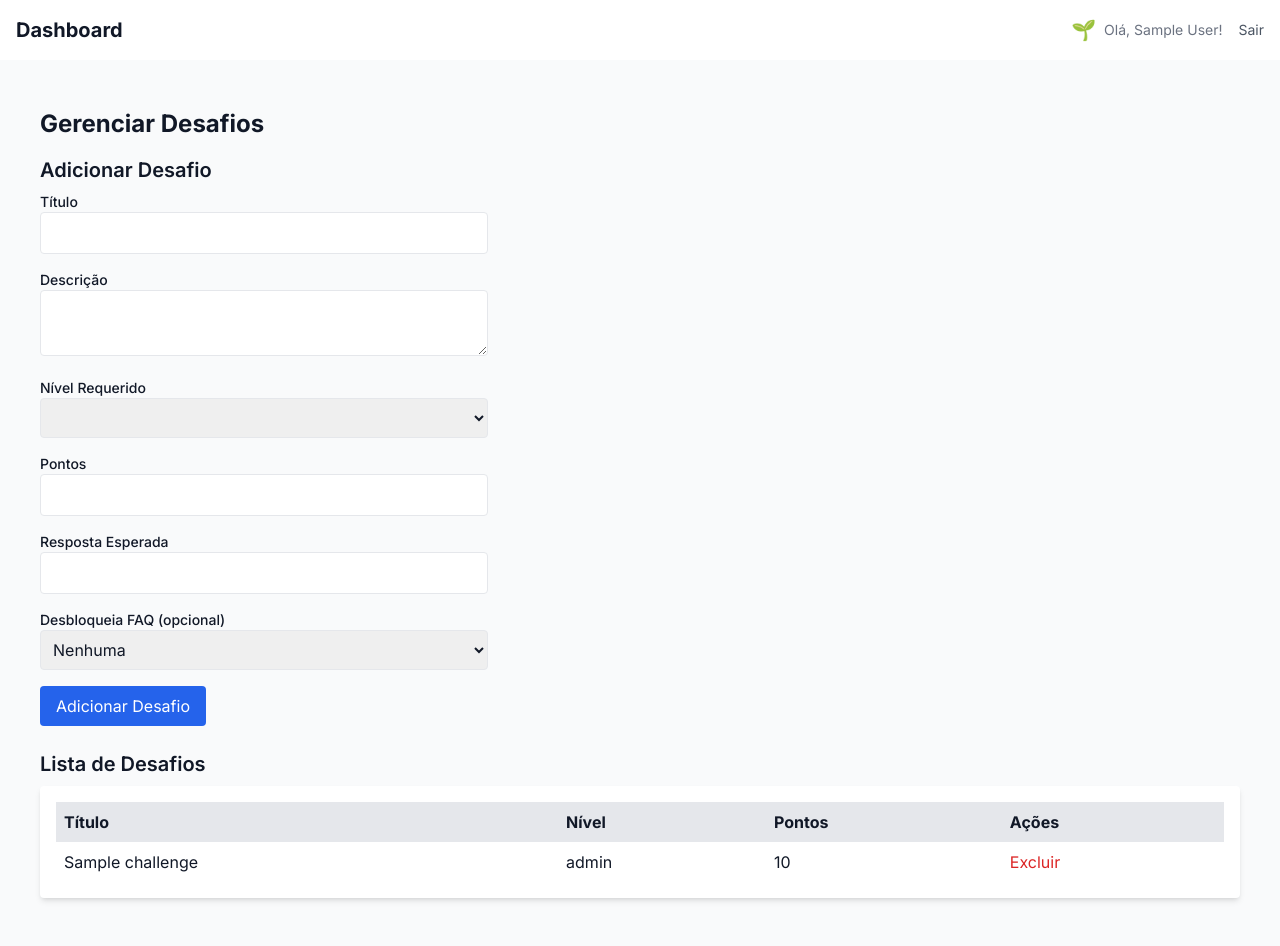
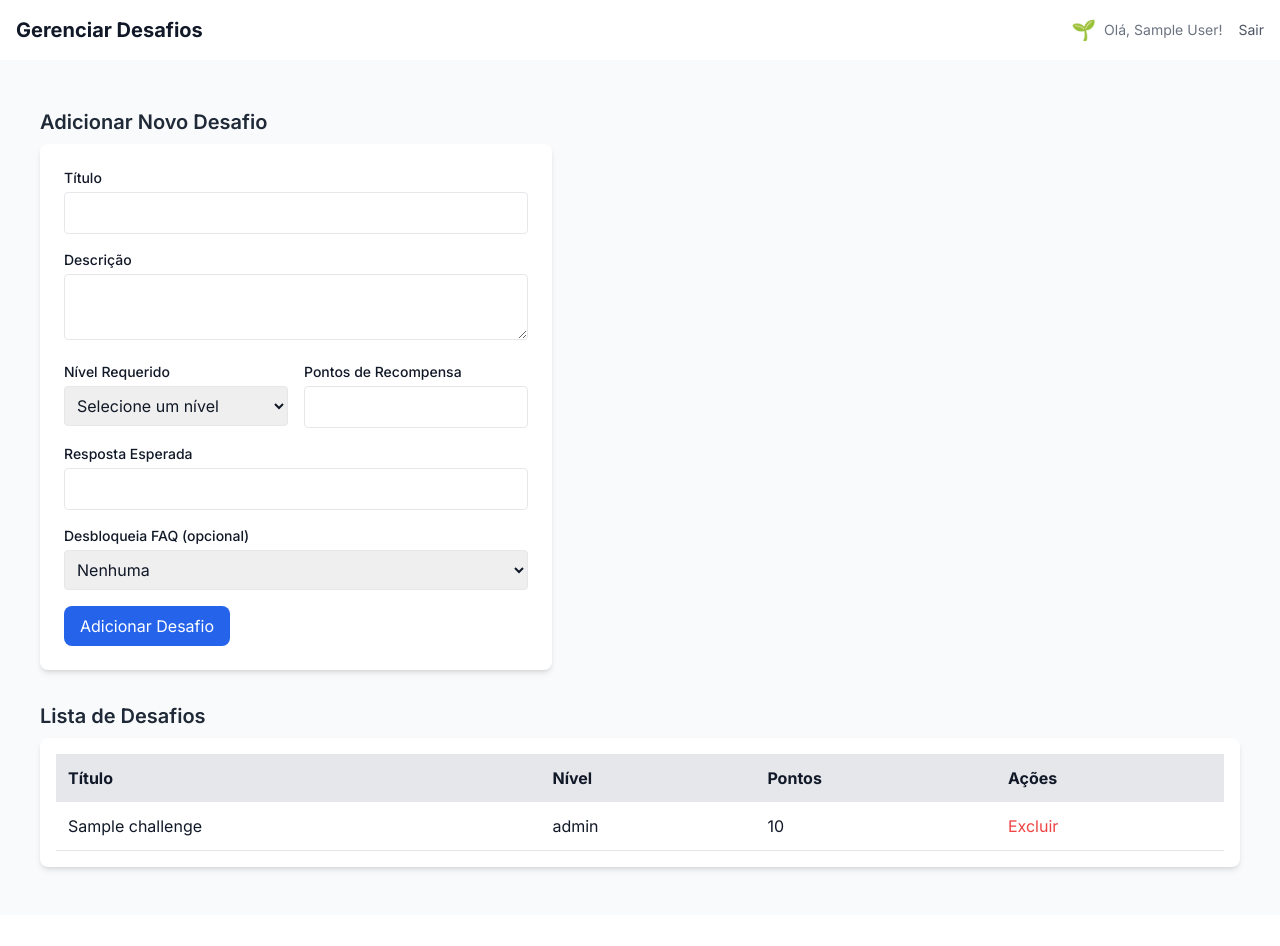
Before and after one commit to AlexandreCalmonJr/service_desk_chat_moderno, a Flask app: page /admin/challenges in a window 1280 px wide. After the commit the page ends 872 px from the top, so only its background shows below. Run offline with Flask 3, Linux system fonts and the light colour scheme; a user stored in the database is signed in; tables that the repository leaves empty hold one stand-in row (values such as "Sample post"); lists and menus that the app fills with data are empty; some libraries are stand-ins or nearby versions.

Commit message:
ajuste admin desafios.

```diff
--- a/templates/admin_challenges.html
+++ b/templates/admin_challenges.html
@@ -1,64 +1,75 @@
 {% extends "admin_base.html" %}
+
 {% block title %}Admin - Desafios - Service Desk{% endblock %}
+
+{% block page_title %}Gerenciar Desafios{% endblock %}
+
 {% block content %}
-    <h1 class="text-2xl font-bold mb-4">Gerenciar Desafios</h1>
-    <h2 class="text-xl font-semibold mb-2">Adicionar Desafio</h2>
-    <form method="POST" class="max-w-md mb-6">
+    <div class="mb-8">
+        <h2 class="text-xl font-semibold mb-2 text-gray-800 dark:text-gray-200">Adicionar Novo Desafio</h2>
+        <form method="POST" action="{{ url_for('admin_challenges') }}" class="max-w-lg bg-white dark:bg-gray-800 p-6 rounded-lg shadow-md">
             <div class="mb-4">
                 <label for="title" class="block text-sm font-medium">Título</label>
-            <input type="text" id="title" name="title" class="w-full p-2 border rounded dark:bg-gray-800 dark:border-gray-700" required>
+                <input type="text" id="title" name="title" class="w-full p-2 mt-1 border rounded dark:bg-gray-700 dark:border-gray-600" required>
             </div>
             <div class="mb-4">
                 <label for="description" class="block text-sm font-medium">Descrição</label>
-            <textarea id="description" name="description" class="w-full p-2 border rounded dark:bg-gray-800 dark:border-gray-700" required></textarea>
+                <textarea id="description" name="description" class="w-full p-2 mt-1 border rounded dark:bg-gray-700 dark:border-gray-600" required></textarea>
             </div>
-        <div class="mb-4">
+            <div class="grid grid-cols-1 md:grid-cols-2 gap-4 mb-4">
+                <div>
                     <label for="level_required" class="block text-sm font-medium">Nível Requerido</label>
-            <select id="level_required" name="level_required" class="w-full p-2 border rounded dark:bg-gray-800 dark:border-gray-700" required>
-                {% for level_name in LEVELS %}
-                    <option value="{{ level_name }}">{{ level_name }}</option>
+                    <select id="level_required" name="level_required" class="w-full p-2 mt-1 border rounded dark:bg-gray-700 dark:border-gray-600" required>
+                        <option value="" disabled selected>Selecione um nível</option>
+                        {% for level in levels %}
+                            <option value="{{ level.name }}">{{ level.name }}</option>
                         {% endfor %}
                     </select>
                 </div>
-        <div class="mb-4">
-            <label for="points_reward" class="block text-sm font-medium">Pontos</label>
-            <input type="number" id="points_reward" name="points_reward" class="w-full p-2 border rounded dark:bg-gray-800 dark:border-gray-700" required>
+                <div>
+                    <label for="points_reward" class="block text-sm font-medium">Pontos de Recompensa</label>
+                    <input type="number" id="points_reward" name="points_reward" class="w-full p-2 mt-1 border rounded dark:bg-gray-700 dark:border-gray-600" required>
+                </div>
             </div>
             <div class="mb-4">
                 <label for="expected_answer" class="block text-sm font-medium">Resposta Esperada</label>
-            <input type="text" id="expected_answer" name="expected_answer" class="w-full p-2 border rounded dark:bg-gray-800 dark:border-gray-700" required>
+                <input type="text" id="expected_answer" name="expected_answer" class="w-full p-2 mt-1 border rounded dark:bg-gray-700 dark:border-gray-600" required>
             </div>
             <div class="mb-4">
                 <label for="unlocks_faq_id" class="block text-sm font-medium">Desbloqueia FAQ (opcional)</label>
-            <select id="unlocks_faq_id" name="unlocks_faq_id" class="w-full p-2 border rounded dark:bg-gray-800 dark:border-gray-700">
+                <select id="unlocks_faq_id" name="unlocks_faq_id" class="w-full p-2 mt-1 border rounded dark:bg-gray-700 dark:border-gray-600">
                     <option value="">Nenhuma</option>
                     {% for faq in faqs %}
                         <option value="{{ faq.id }}">{{ faq.question }}</option>
                     {% endfor %}
                 </select>
             </div>
-        <button type="submit" class="bg-blue-600 text-white px-4 py-2 rounded hover:bg-blue-700">Adicionar Desafio</button>
+            <button type="submit" class="bg-blue-600 text-white px-4 py-2 rounded-lg hover:bg-blue-700 transition">Adicionar Desafio</button>
         </form>
-    <h2 class="text-xl font-semibold mb-2">Lista de Desafios</h2>
-    <div class="bg-white dark:bg-gray-800 p-4 rounded shadow-md">
+    </div>
+
+    <div>
+        <h2 class="text-xl font-semibold mb-2 text-gray-800 dark:text-gray-200">Lista de Desafios</h2>
+        <div class="bg-white dark:bg-gray-800 p-4 rounded-lg shadow-md">
+            <div class="overflow-x-auto">
                 <table class="w-full">
                     <thead>
                         <tr class="bg-gray-200 dark:bg-gray-700">
-                    <th class="p-2 text-left">Título</th>
-                    <th class="p-2 text-left">Nível</th>
-                    <th class="p-2 text-left">Pontos</th>
-                    <th class="p-2 text-left">Ações</th>
+                            <th class="p-3 text-left">Título</th>
+                            <th class="p-3 text-left">Nível</th>
+                            <th class="p-3 text-left">Pontos</th>
+                            <th class="p-3 text-left">Ações</th>
                         </tr>
                     </thead>
                     <tbody>
                         {% for challenge in challenges %}
-                    <tr class="{% if loop.index % 2 == 0 %}bg-gray-50 dark:bg-gray-800{% else %}bg-white dark:bg-gray-900{% endif %}">
-                        <td class="p-2">{{ challenge.title }}</td>
-                        <td class="p-2">{{ challenge.level_required }}</td>
-                        <td class="p-2">{{ challenge.points_reward }}</td>
-                        <td class="p-2">
-                            <form method="POST" action="{{ url_for('delete_challenge', challenge_id=challenge.id) }}">
-                                <button type="submit" class="text-red-600 hover:underline">Excluir</button>
+                            <tr class="border-b dark:border-gray-600">
+                                <td class="p-3">{{ challenge.title }}</td>
+                                <td class="p-3">{{ challenge.level_required }}</td>
+                                <td class="p-3">{{ challenge.points_reward }}</td>
+                                <td class="p-3">
+                                    <form method="POST" action="{{ url_for('admin_delete_challenge', challenge_id=challenge.id) }}" onsubmit="return confirm('Tem a certeza que quer excluir este desafio?');">
+                                        <button type="submit" class="text-red-500 hover:underline">Excluir</button>
                                     </form>
                                 </td>
                             </tr>
@@ -66,4 +77,6 @@
                     </tbody>
                 </table>
             </div>
+        </div>
+    </div>
 {% endblock %}
```
Lines whose indentation alone changed are shown as unchanged.
